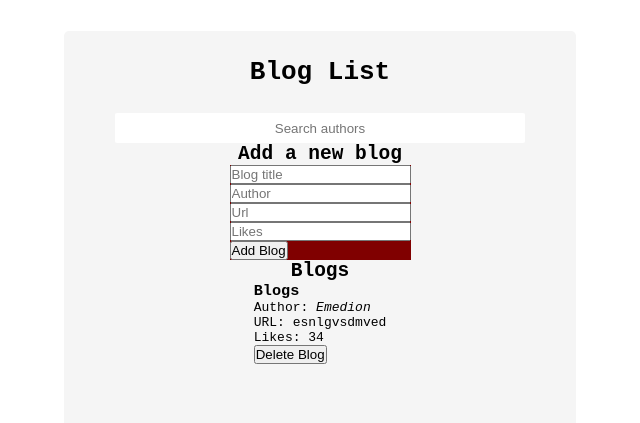
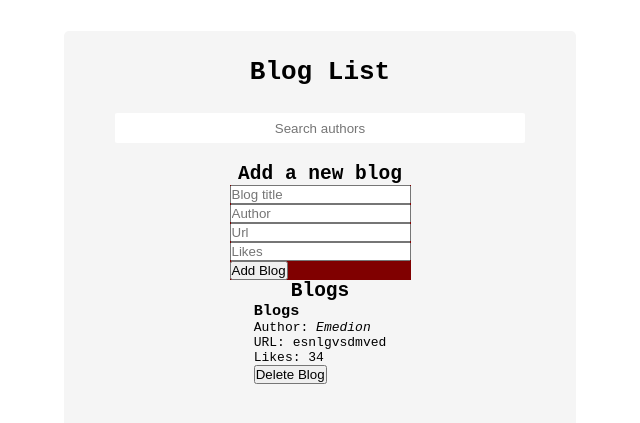
Before and after one commit to allwells/bloglist-frontend, a React (Create React App) app: page / in a window 1280 px wide. Shown: the part 129-552 px from the top of the page, without its empty margins (320-960 px from the left). Built offline with nearby package versions, Linux system fonts and the light colour scheme; data requests are answered from the project's data file.

Commit message:
UI Build: Update filter

```diff
--- a/src/components/Filter/Filter.styled.js
+++ b/src/components/Filter/Filter.styled.js
@@ -15,6 +15,7 @@ const StyledFilter = styled.div`
     border-radius: 2px;
     color: #000000aa;
     transition-duration: 0.4s;
+    margin-bottom: 1.5em;
 
     &:hover {
       box-shadow: 0 0 8px #bbbbbb;
```
